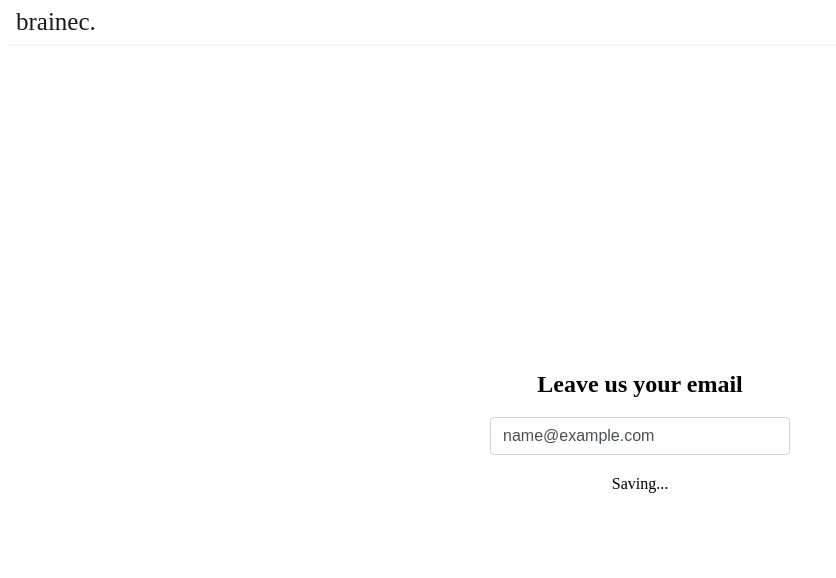
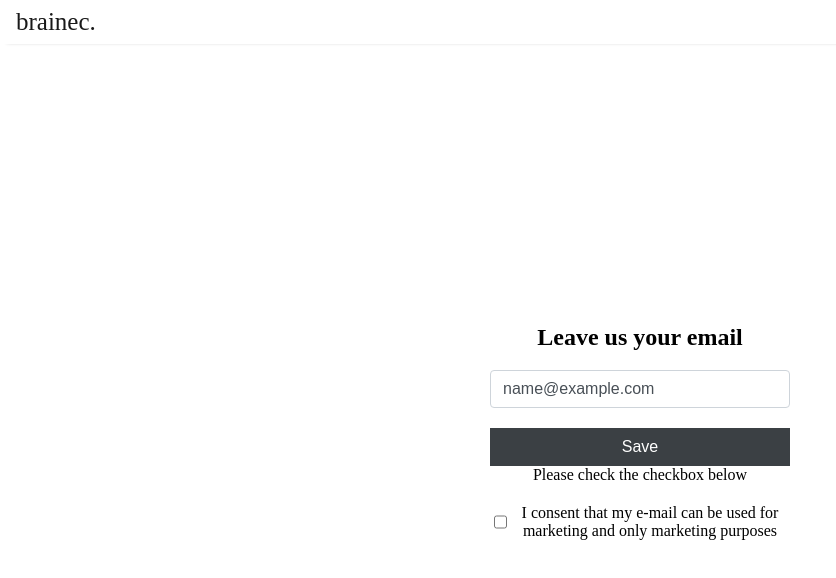
Before and after one commit to mlejva/brainec-emails, a plain HTML site: page index.html in a window 1280 px wide. Both pictures are taken after typing "name@example.com" into the empty fields and a click on the button "Save". Shown: the whole page, without its empty margins (0-836 px from the left). Drawn offline with Linux system fonts and the light colour scheme; no server answers.

Commit message:
Add GDPR checkbox

```diff
--- a/index.css
+++ b/index.css
@@ -63,3 +63,8 @@ nav {
     background-color: #23272b;
     border-color: #1d2124;
 }
+
+.gdpr-check {
+    margin-top: 20px;
+    display: flex;
+}
--- a/index.html
+++ b/index.html
@@ -35,6 +35,11 @@
 
         <button id="save-email-button">Save</button>
         <div id="info-text"></div>
+
+        <div class="gdpr-check">
+            <input type="checkbox" id="gdpr-checkbox">
+            <div>I consent that my e-mail can be used for marketing and only marketing purposes</div>
+        </div>
     </div>
 </body>
 </html>
--- a/index.js
+++ b/index.js
@@ -6,10 +6,14 @@ window.onload = () => {
     db.settings({ timestampsInSnapshots: true });
     let infoTextDiv = document.getElementById('info-text');
 
+    let gdprCheckbox = document.getElementById('gdpr-checkbox')
+
+
     saveEmailButton.onclick = () => {
         let email = emailInput.value;
+        let isGdprChecked = gdprCheckbox.checked;
 
-        if (email && !isSaving) {
+        if (email && !isSaving && isGdprChecked) {
             isSaving = true;
             saveEmailButton.hidden = true;
             infoTextDiv.textContent = 'Saving...';
@@ -26,7 +30,10 @@ window.onload = () => {
             .finally(() => {
                 emailInput.value = '';
                 isSaving = false;
+                gdprCheckbox.checked = false;
             });
+        } else if (!isGdprChecked) {
+            infoTextDiv.textContent = 'Please check the checkbox below';
         }
     };
 };
```
